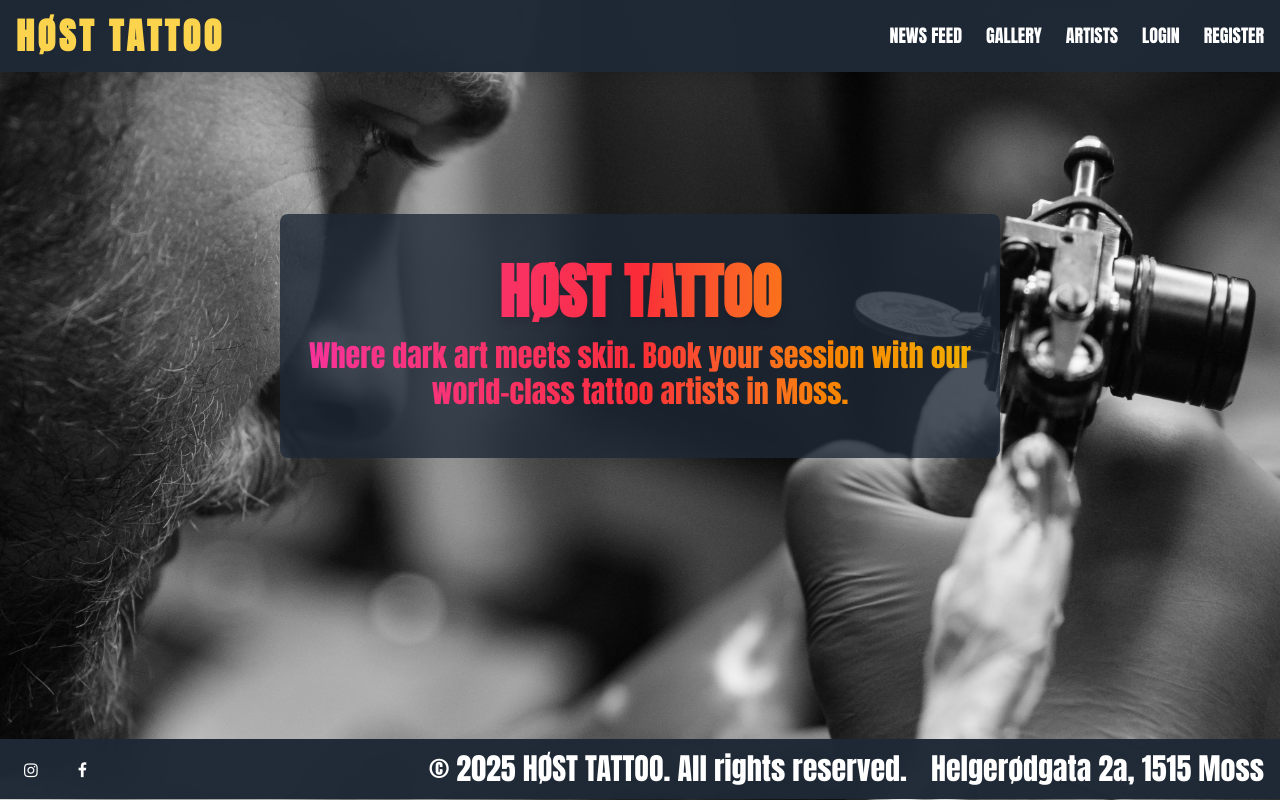
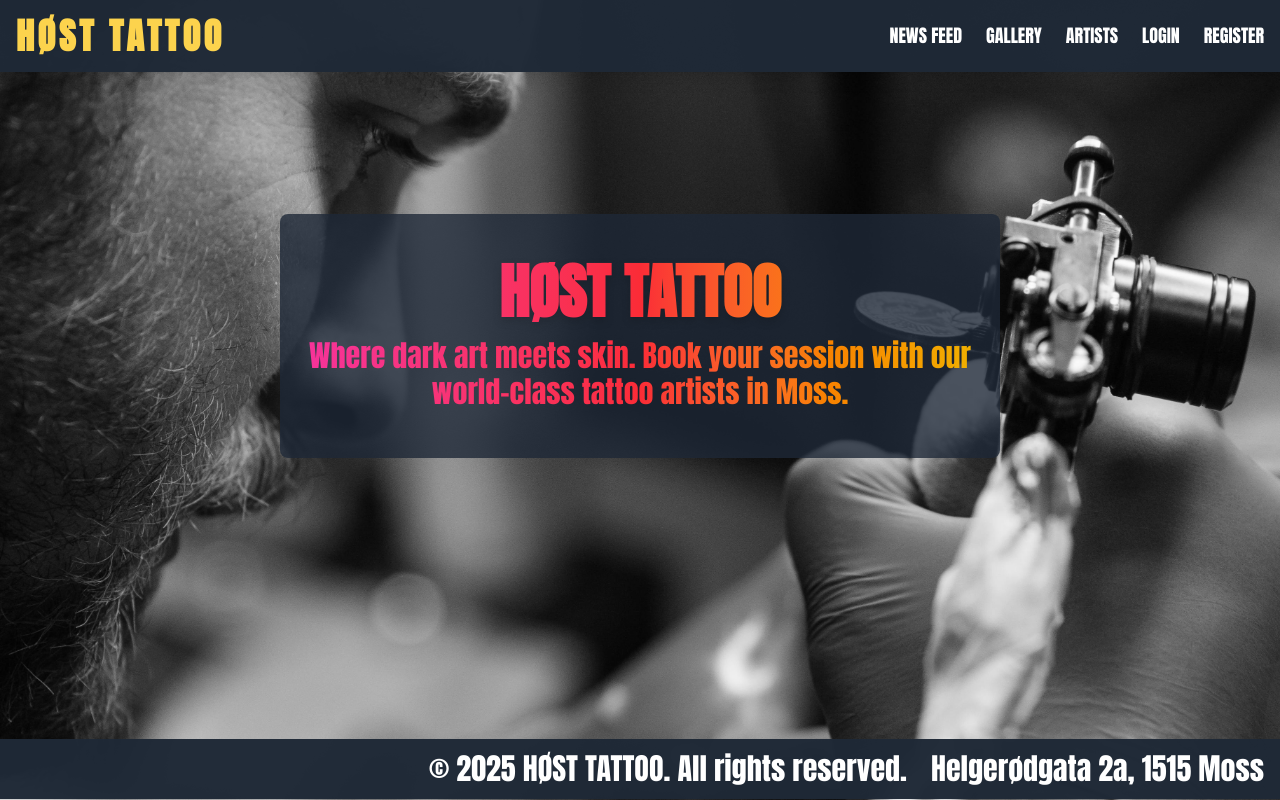
Before and after one commit to vladinson009/host-tattoo, a React (Vite) app: page / in a window 1280 px wide. Built offline with nearby package versions, Linux system fonts and the light colour scheme; a web font is replaced by a local one.

Commit message:
removed dependencies

```diff
--- a/src/App.css
+++ b/src/App.css
@@ -1,5 +1,4 @@
 @import 'tailwindcss';
-@import 'font-awesome/css/font-awesome.min.css';
 
 /* Adjusted Slider Transition Classes for Up Direction */
 .slide-enter {
```
Also changed, not shown: package.json (+4 -5 lines), 1 other file (tests, documents, lock files or other folders).
